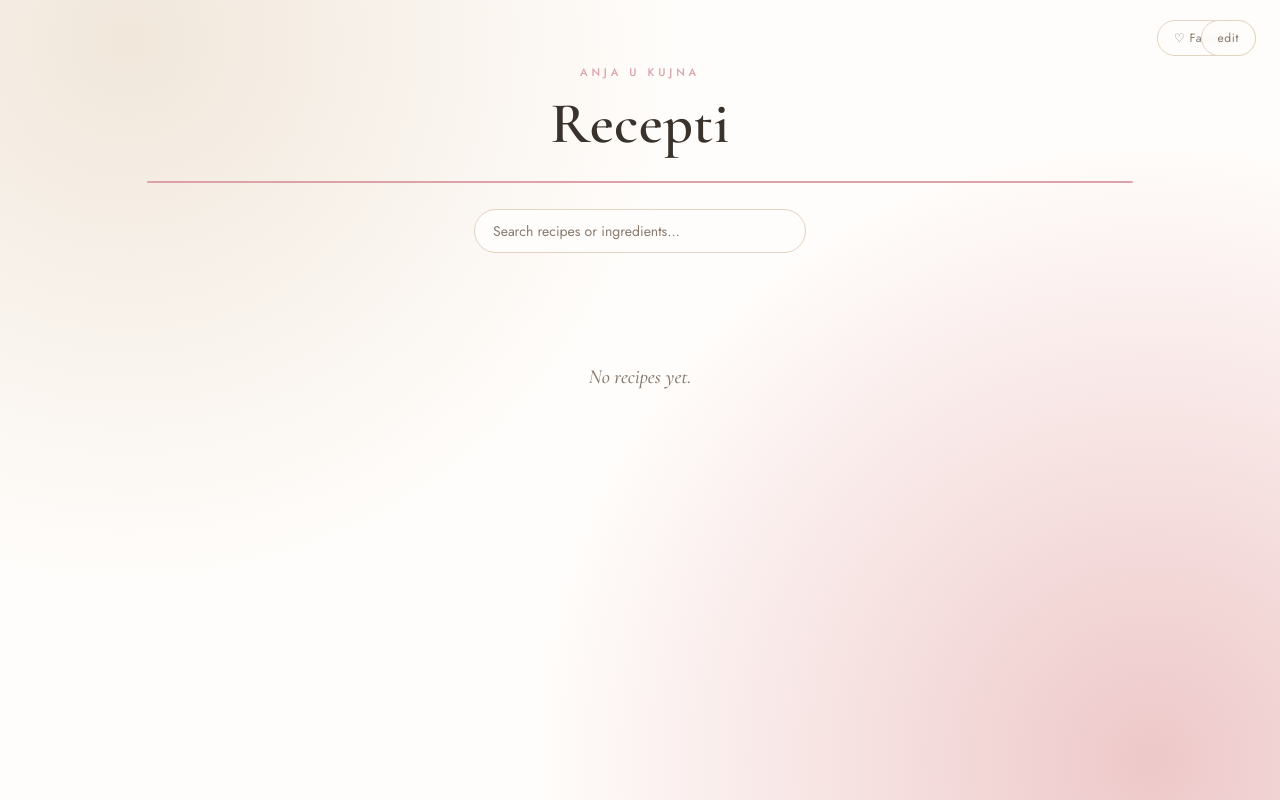
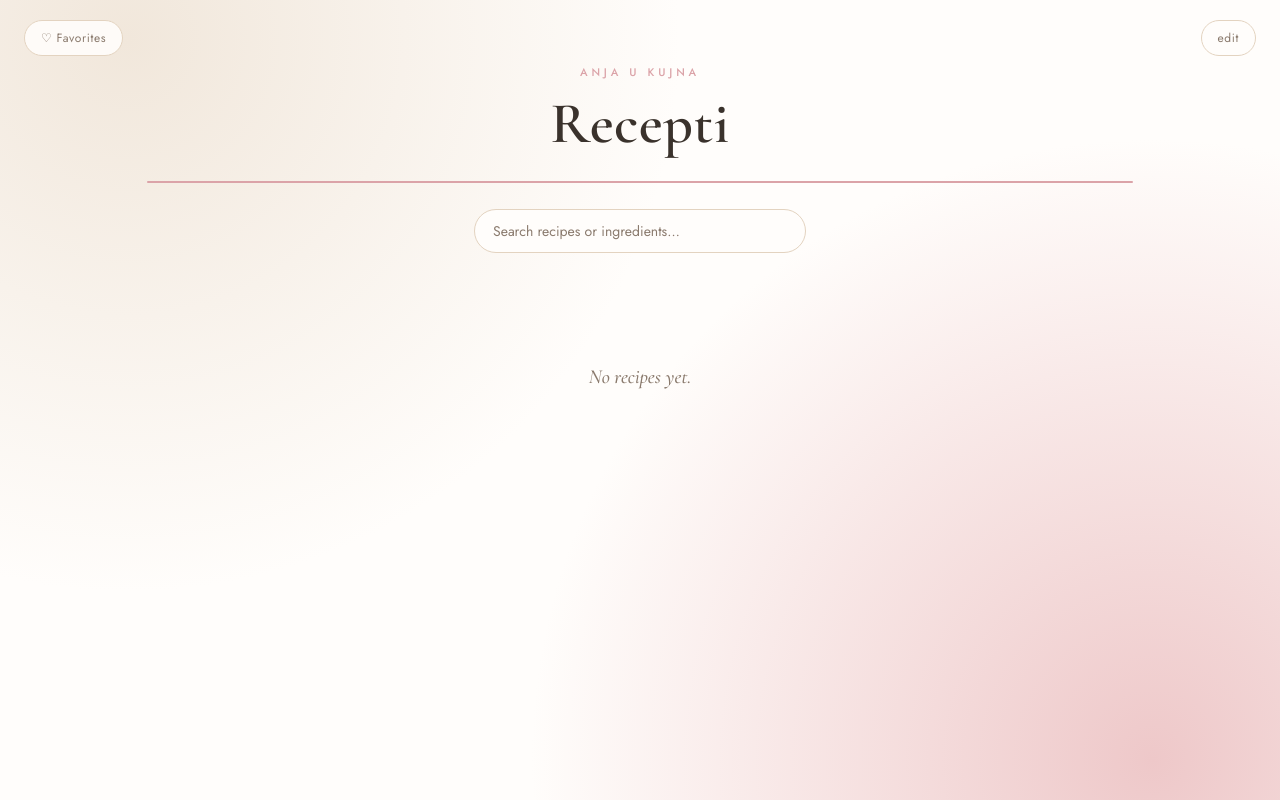
Before and after one commit to anjacv/anjaukujna, a website: page recipe-site-flat/index.html in a window 1280 px wide. Drawn offline with nearby package versions, Linux system fonts and the light colour scheme; no server answers.

Commit message:
Update styles.css

```diff
--- a/recipe-site-flat/styles.css
+++ b/recipe-site-flat/styles.css
@@ -42,7 +42,7 @@ body{
 }
 #favBtn{
   position:fixed;
-  top:20px; right:24px;
+  top:20px; left:24px;
   z-index:60;
   font-family:'Jost', sans-serif;
   font-size:12px;
```
